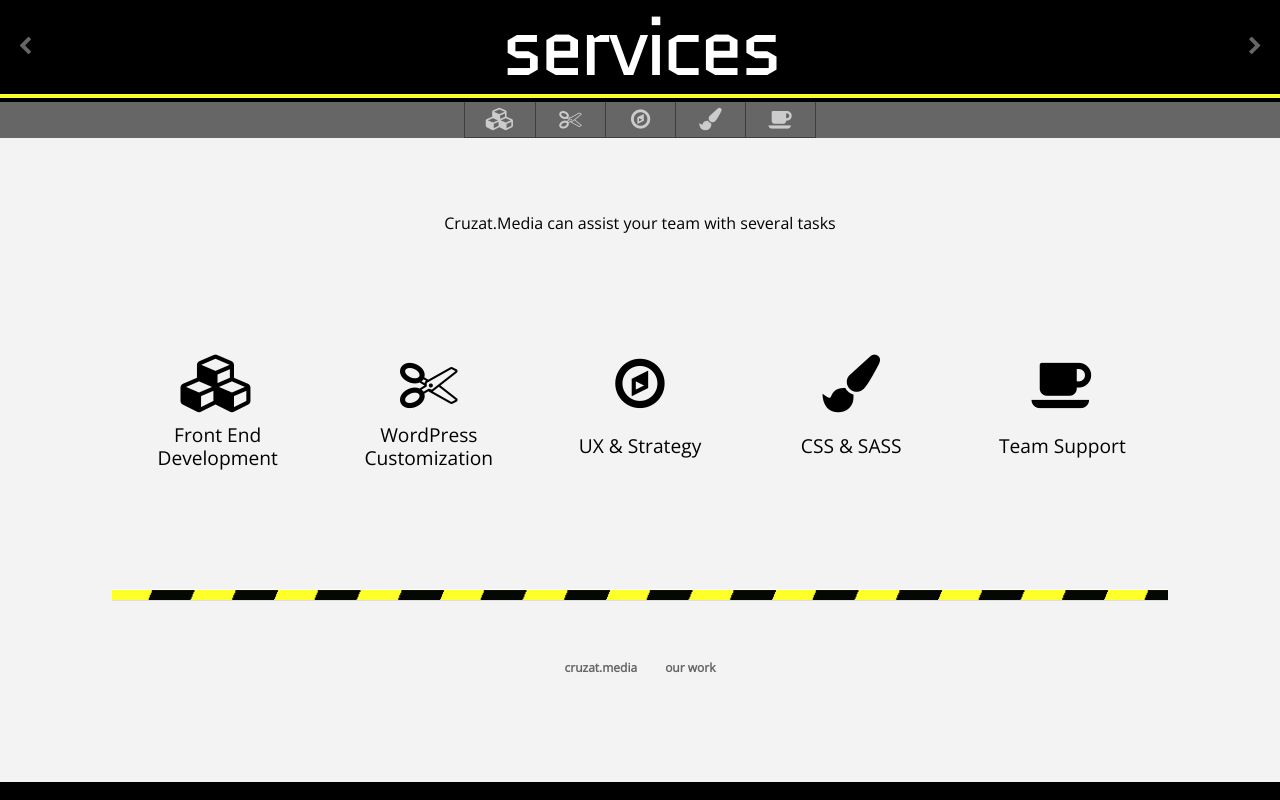
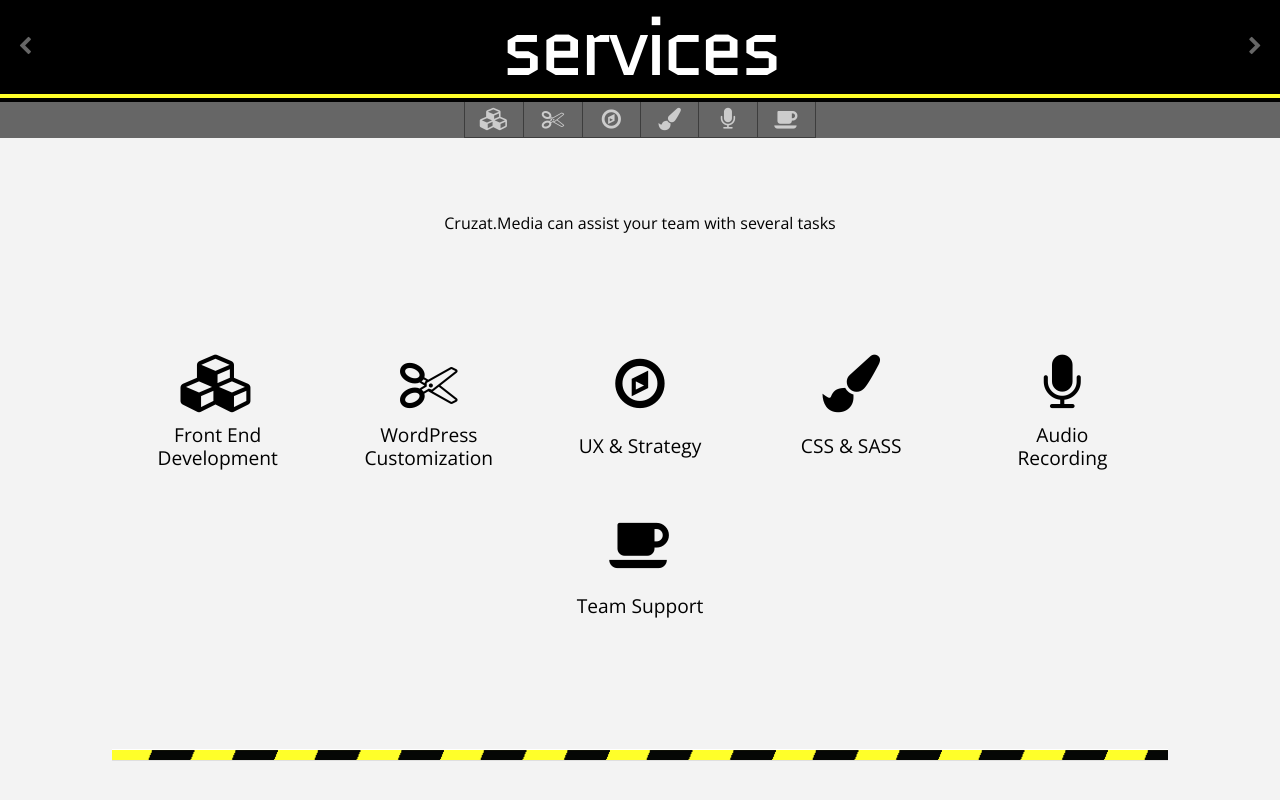
Before and after one commit to TheCruzat/CM.init, a Vue app: page /services in a window 1280 px wide. Shown: the top 800 px of the page. Built offline with nearby package versions, Linux system fonts and the light colour scheme.

Commit message:
add Audio Recording to services rack component

```diff
--- a/src/components/ServicesRack.vue
+++ b/src/components/ServicesRack.vue
@@ -42,11 +42,11 @@
         icon: 'fa-paint-brush',
         route: '/services/css',
       },
-      // {
-      //   title: 'Audio Recording',
-      //   icon: 'fa-microphone',
-      //   route: '/services/audio-recording',
-      // },
+      {
+        title: 'Audio Recording',
+        icon: 'fa-microphone',
+        route: '/services/audio-recording',
+      },
       {
         title: 'Team Support',
         icon: 'fa-coffee',
```
